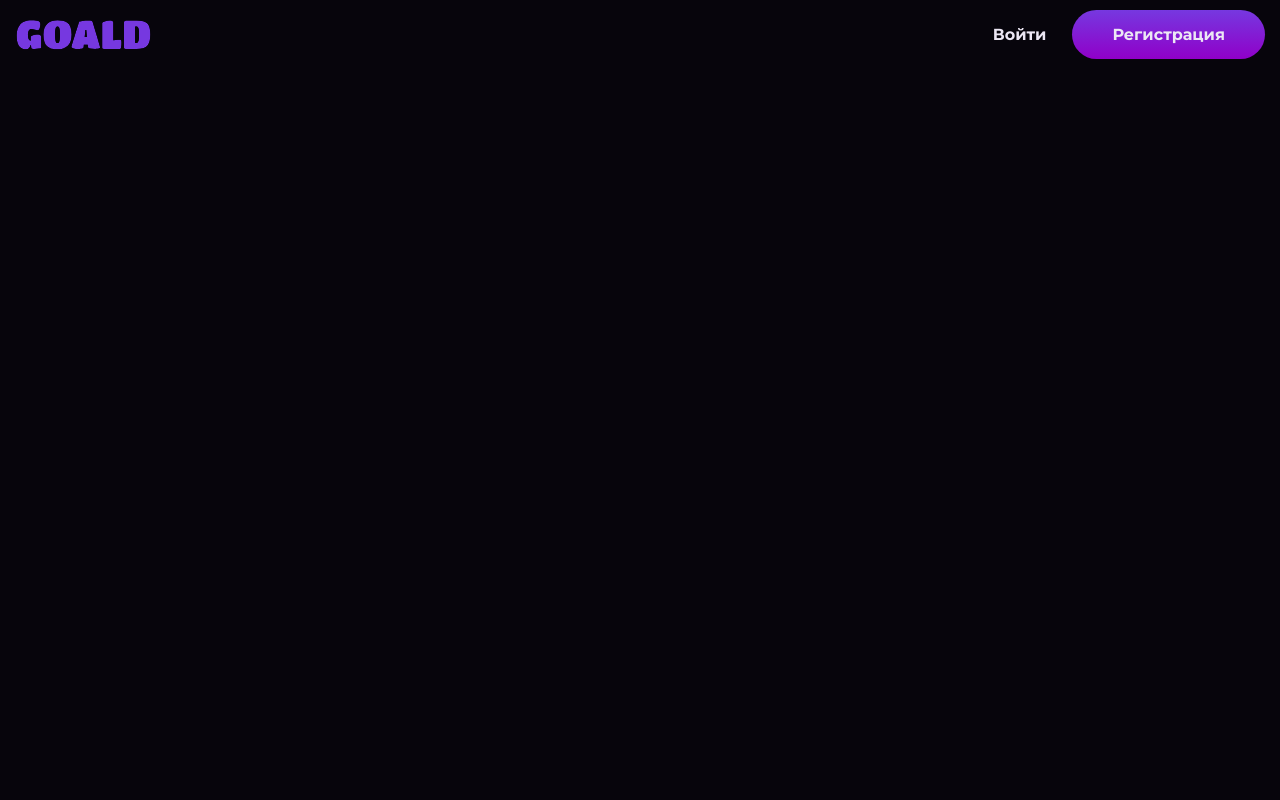
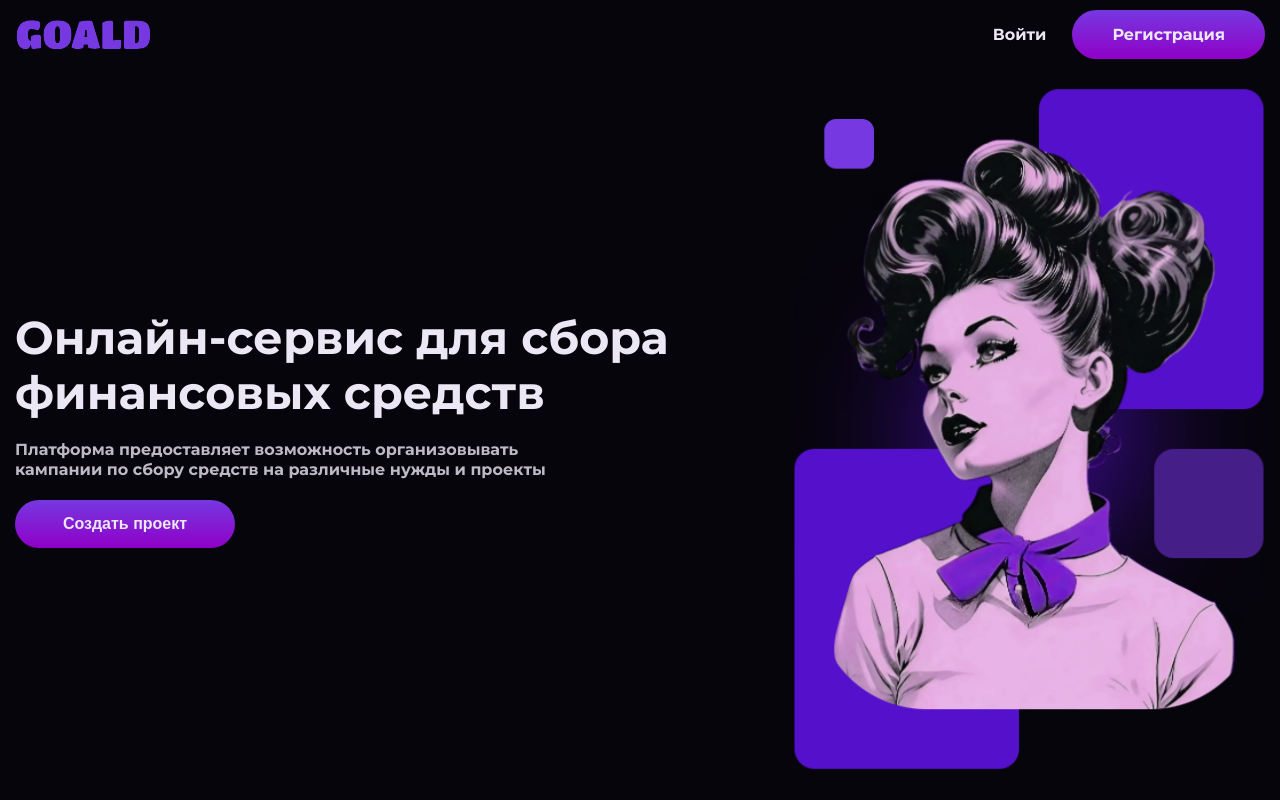
Before and after one commit to dagapp/goald, a React (Create React App) app in the folder goald-frontend/: page / in a window 1280 px wide. Built offline with nearby package versions, Linux system fonts and the light colour scheme.

Commit message:
Adding Welcome Page React Component

```diff
--- a/goald-frontend/src/App.js
+++ b/goald-frontend/src/App.js
@@ -1,10 +1,14 @@
-import React from 'react';
+import React, {Fragment} from 'react';
 
-import Header from './components/Header'
+import Header  from './components/Header'
+import Welcome from './components/Welcome'
 
 function App() {
     return (
-        <Header />
+        <Fragment>
+            <Header />
+            <Welcome />
+        </Fragment>
     );
 }
 
--- /dev/null
+++ b/goald-frontend/src/components/Welcome/index.jsx
@@ -0,0 +1,24 @@
+import React from 'react'
+
+import './welcome.scss'
+
+import pinoeerPng from '../../assets/pioneer.png'
+
+export default function Login() {
+  return (
+    <div className="welcome__container">
+        <div className="welcome__content_text">
+            <h1 className="welcome__title">
+                Онлайн-сервис для сбора финансовых средств
+            </h1>
+            <span className="welcome__description">
+                Платформа предоставляет возможность организовывать кампании по сбору средств на различные нужды и проекты
+            </span>
+            <button className="welcome__button gradient__button">Создать проект</button>
+        </div>
+
+        <img src={pinoeerPng} alt="pretty_girl" />
+
+    </div>
+  )
+}
--- /dev/null
+++ b/goald-frontend/src/components/Welcome/welcome.scss
@@ -0,0 +1,36 @@
+.welcome {
+    &__container {
+        display: flex;
+        justify-content: space-between;
+        align-items: center;
+
+        padding-top: 20px;
+        padding-bottom: 20px;
+    }
+
+    &__content_text {
+        display: flex;
+        flex-direction: column;
+        justify-content: center;
+        gap: 20px;
+        font-weight: 700;
+    }
+
+    &__title {
+        font-size: 46px;
+        line-height: 1.2;
+    }
+
+    &__description {
+        line-height: 1.25;
+        max-width: 550px;
+        color: var(--subtext-color);
+    }
+
+    &__button {
+        display: flex;
+        justify-content: center;
+        align-items: center;
+        max-width: 220px;
+    }
+}
```
